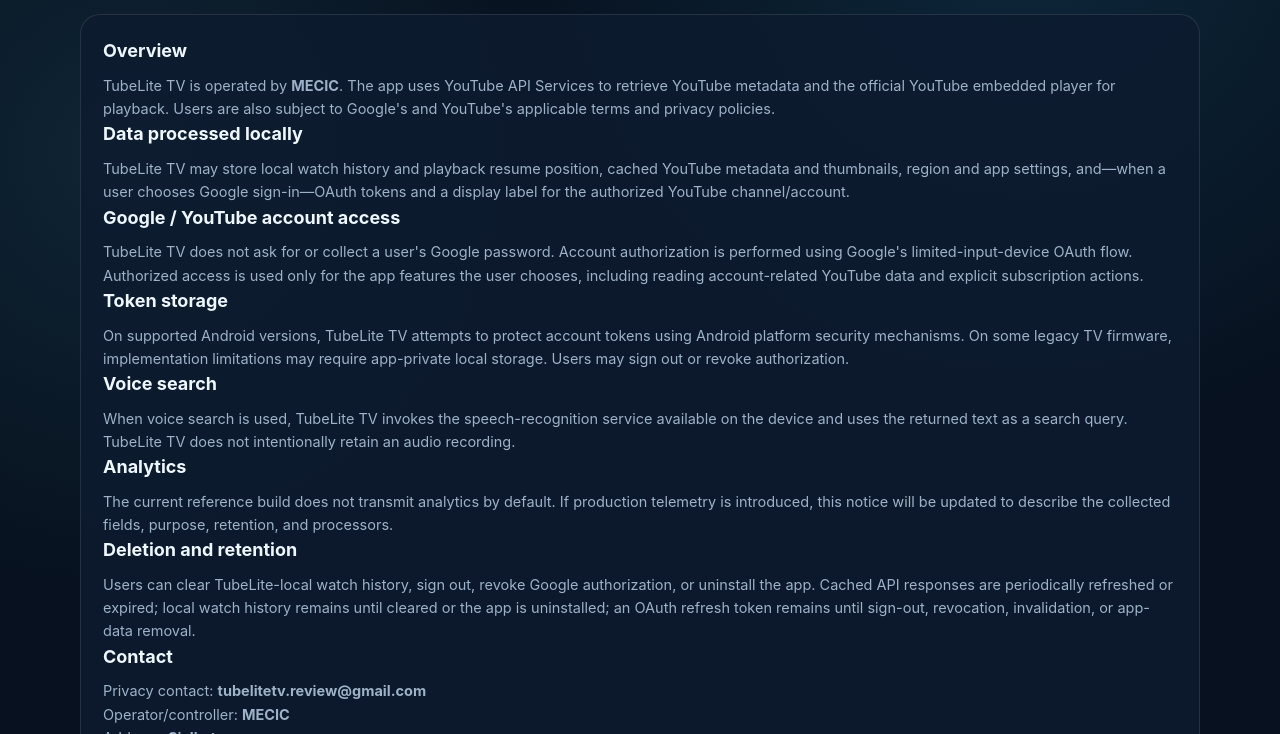
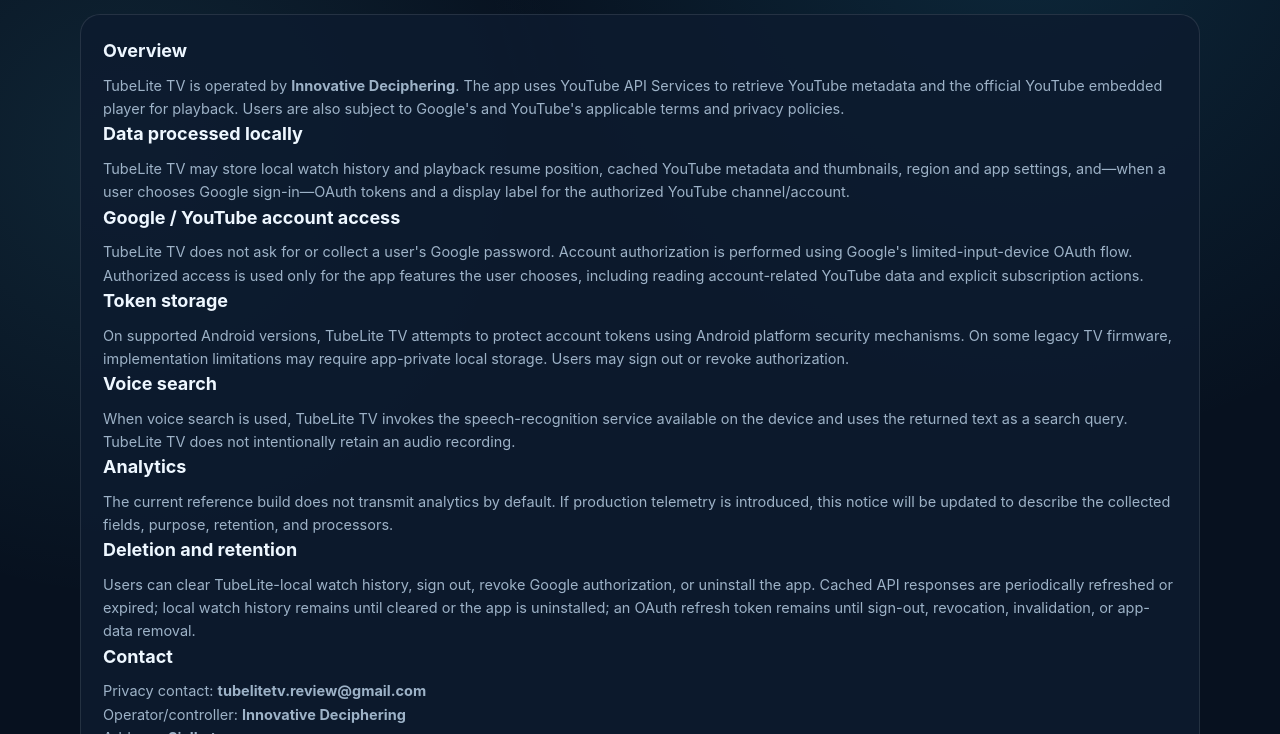
Before and after one commit to middleeastchemicalinvestmentco-hash/tubelite-tv, a plain HTML site: page privacy.html in a window 1280 px wide. Shown: the part 218-952 px from the top of the page. Drawn offline with Linux system fonts and the light colour scheme.

Commit message:
Update operator name in privacy notice

```diff
--- a/privacy.html
+++ b/privacy.html
@@ -12,14 +12,14 @@
 <main><section><div class="wrap">
   <div class="kicker">Legal</div><h1 style="font-size:48px;line-height:1.05">Privacy Notice</h1>
   <div class="card">
-    <h3>Overview</h3><p>TubeLite TV is operated by <strong>MECIC</strong>. The app uses YouTube API Services to retrieve YouTube metadata and the official YouTube embedded player for playback. Users are also subject to Google's and YouTube's applicable terms and privacy policies.</p>
+    <h3>Overview</h3><p>TubeLite TV is operated by <strong>Innovative Deciphering</strong>. The app uses YouTube API Services to retrieve YouTube metadata and the official YouTube embedded player for playback. Users are also subject to Google's and YouTube's applicable terms and privacy policies.</p>
     <h3>Data processed locally</h3><p>TubeLite TV may store local watch history and playback resume position, cached YouTube metadata and thumbnails, region and app settings, and—when a user chooses Google sign-in—OAuth tokens and a display label for the authorized YouTube channel/account.</p>
     <h3>Google / YouTube account access</h3><p>TubeLite TV does not ask for or collect a user's Google password. Account authorization is performed using Google's limited-input-device OAuth flow. Authorized access is used only for the app features the user chooses, including reading account-related YouTube data and explicit subscription actions.</p>
     <h3>Token storage</h3><p>On supported Android versions, TubeLite TV attempts to protect account tokens using Android platform security mechanisms. On some legacy TV firmware, implementation limitations may require app-private local storage. Users may sign out or revoke authorization.</p>
     <h3>Voice search</h3><p>When voice search is used, TubeLite TV invokes the speech-recognition service available on the device and uses the returned text as a search query. TubeLite TV does not intentionally retain an audio recording.</p>
     <h3>Analytics</h3><p>The current reference build does not transmit analytics by default. If production telemetry is introduced, this notice will be updated to describe the collected fields, purpose, retention, and processors.</p>
     <h3>Deletion and retention</h3><p>Users can clear TubeLite-local watch history, sign out, revoke Google authorization, or uninstall the app. Cached API responses are periodically refreshed or expired; local watch history remains until cleared or the app is uninstalled; an OAuth refresh token remains until sign-out, revocation, invalidation, or app-data removal.</p>
-    <h3>Contact</h3><p>Privacy contact: <strong>tubelitetv.review@gmail.com</strong><br/>Operator/controller: <strong>MECIC</strong><br/>Address: <strong>Sialkot</strong></p>
+    <h3>Contact</h3><p>Privacy contact: <strong>tubelitetv.review@gmail.com</strong><br/>Operator/controller: <strong>Innovative Deciphering</strong><br/>Address: <strong>Sialkot</strong></p>
     <h3>YouTube API Services</h3><p>TubeLite TV uses YouTube API Services. Users may review the <a href="https://www.youtube.com/t/terms" rel="noopener">YouTube Terms of Service</a> and <a href="https://policies.google.com/privacy" rel="noopener">Google Privacy Policy</a>.</p>
   </div>
 </div></section></main>
```
